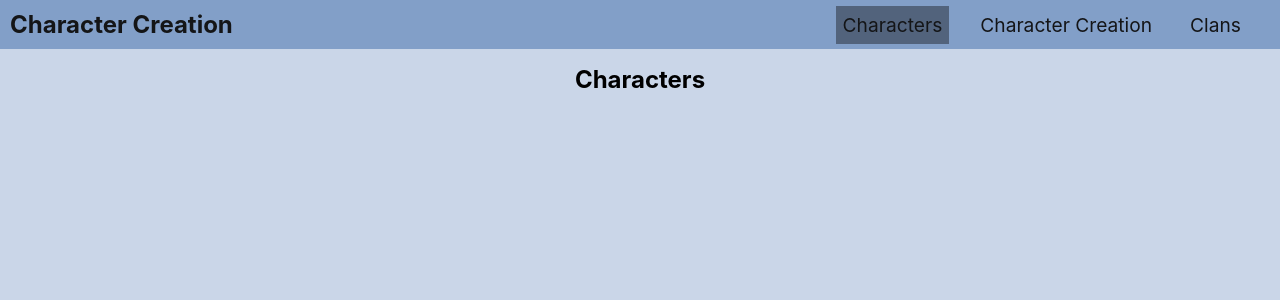
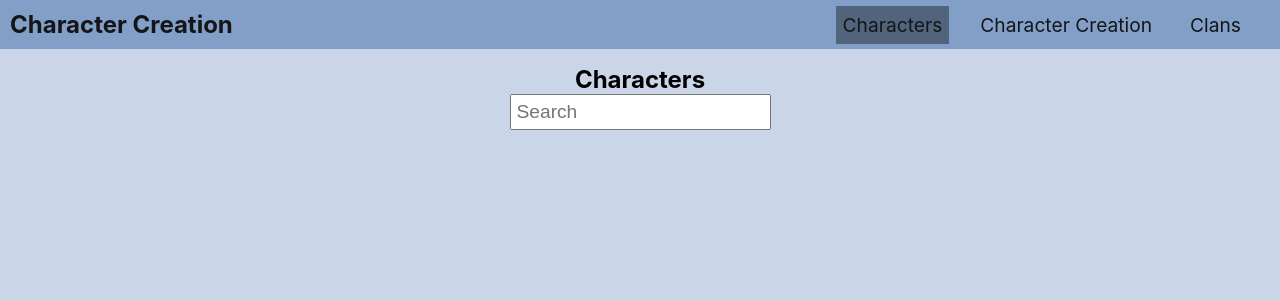
Before and after one commit to dylant135/characterCreation, a React (Create React App) app: page / in a window 1280 px wide. Shown: the top 300 px of the page. Built offline with nearby package versions, Linux system fonts and the light colour scheme.

Commit message:
first time making a search bar. Got held up by a dumb typo. I think its pretty cool.

```diff
--- a/src/App.css
+++ b/src/App.css
@@ -103,3 +103,14 @@ button:hover {
   align-items: center;
   flex-wrap: wrap;
 }
+
+.centerBar {
+  width: 100vw;
+  margin: auto;
+  text-align: center;
+}
+
+.searchBar {
+  padding: 5px;
+  font-size: 1.2em;
+}
--- a/src/components/CCreation.js
+++ b/src/components/CCreation.js
@@ -83,11 +83,13 @@ export default function CCreation(props) {
                     onChange={handleChange}
                     value={formData.title}
                     name='title'
+                    required
                 />
                 <select
                     name="type"
                     onChange={handleChange}
                     value={formData.type}
+                    required
                 >
                     <option className="center" value=''>-- Choose Type --</option>
                     <option value='fire'>Fire</option>
--- a/src/components/Character.js
+++ b/src/components/Character.js
@@ -3,6 +3,7 @@ import React from "react";
 export default function Character(props) {
     let characterType = props.type
     let characterName = props.title
+
     return (
         <div className="character">
             <h3 className="red">{characterName[0].toUpperCase() + characterName.slice(1)}</h3>
--- a/src/components/Characters.js
+++ b/src/components/Characters.js
@@ -1,8 +1,25 @@
-import React from "react";
+import React, { useState } from "react";
 import Character from "./Character";
 
 export default function Characters(props) {
-    const listCharacters = props.characters.map(c => {
+    const [search, setSearch] = useState('')
+    const filteredCharacters = props.characters.filter(item => {
+        const character = item.title
+        return character.toLowerCase().includes(search.toLowerCase())
+    })
+
+    return (
+        <div className="centerBar">
+            <h2>Characters</h2>
+            <input value={search}
+                onChange={e => setSearch(e.target.value)}
+                type='search'
+                className="searchBar"
+                placeholder="Search"
+            />
+
+            <div className="characters">
+                {filteredCharacters.map(c => {
                     return (
                         <Character
                             title={c.title}
@@ -14,12 +31,7 @@ export default function Characters(props) {
                             key={c.title}
                         />
                     )
-    })
-    return (
-        <div>
-            <h2>Characters</h2>
-            <div className="characters">
-                {listCharacters}
+                })}
             </div>
         </div>
     )
```
Lines whose indentation alone changed are shown as unchanged.
